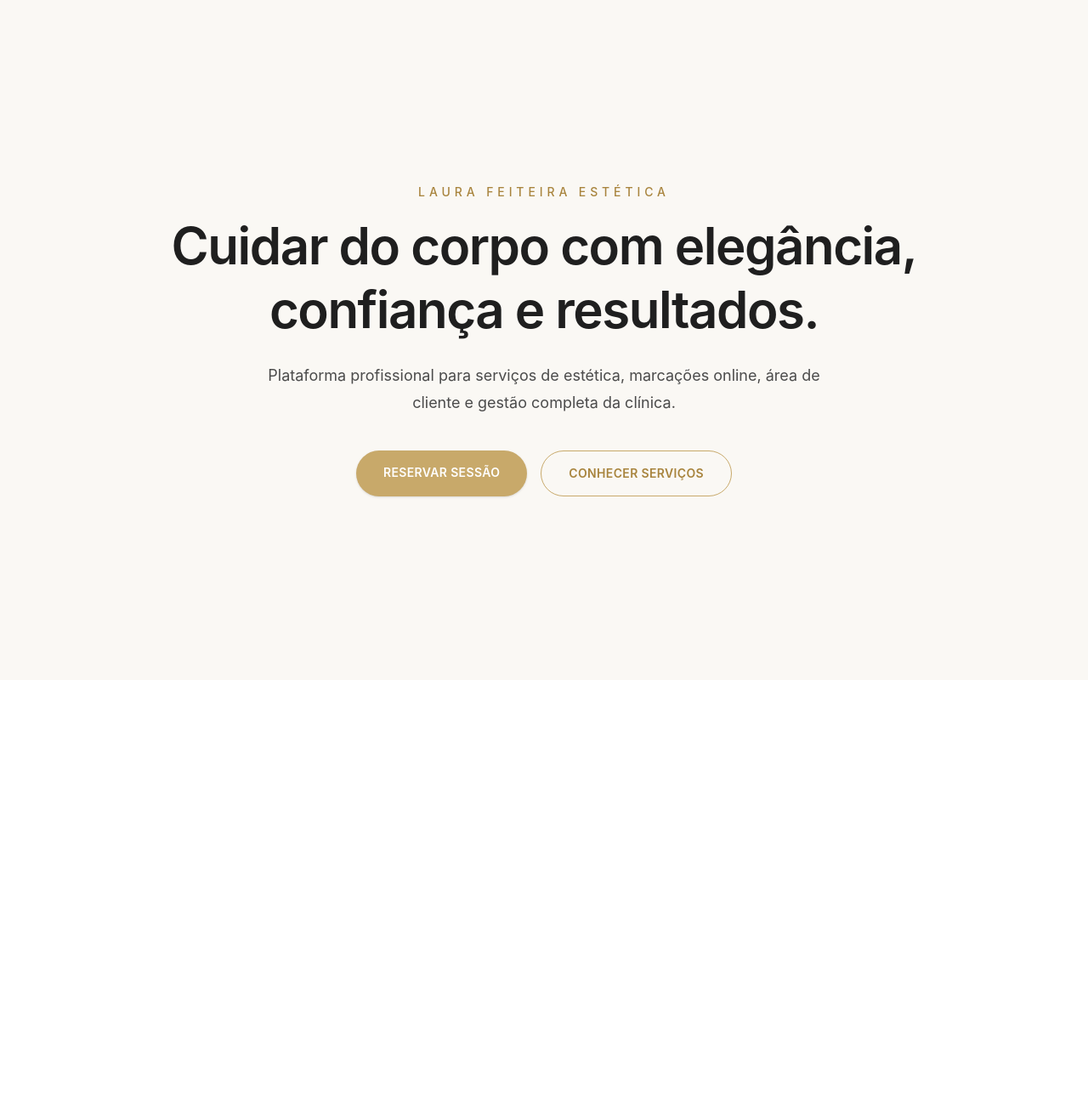
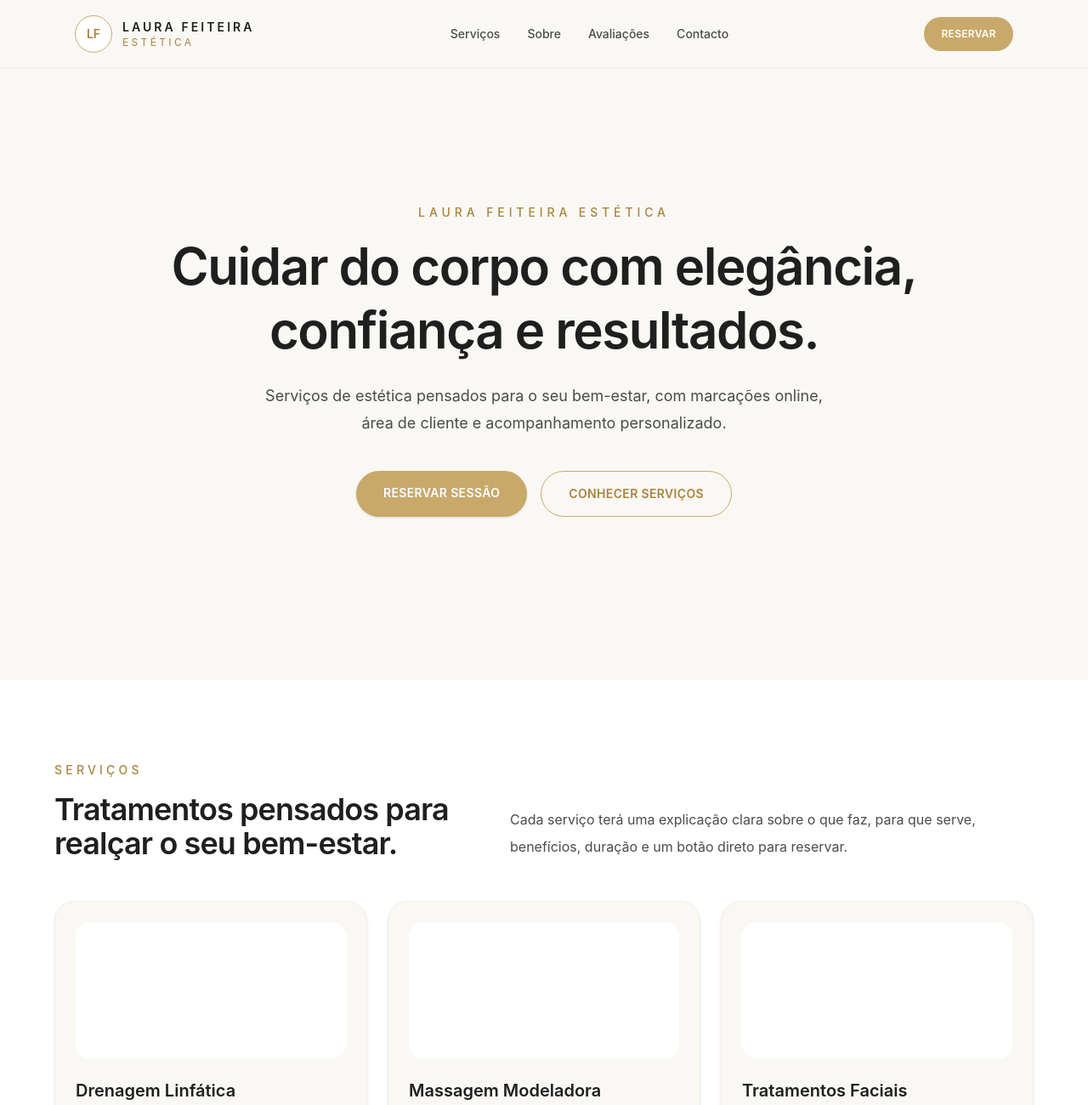
Before and after one commit to joaoloureiro-dev/laura-feiteira-aesthetics-platform, a React (Vite) app in the folder frontend/: page / in a window 1280 px wide. Shown: the top 1300 px of the page at 85% size. Before the commit the page ends 800 px from the top, so only its background shows below. Built offline with nearby package versions, Linux system fonts and the light colour scheme.

Commit message:
feat: add public layout and homepage structure

```diff
--- a/frontend/src/app/App.tsx
+++ b/frontend/src/app/App.tsx
@@ -1,36 +1,10 @@
+import { PublicLayout } from "../components/layout/PublicLayout"
+import { HomePage } from "../pages/HomePage"
+
 export function App() {
   return (
-    <main className="min-h-screen bg-brand-ivory text-brand-charcoal">
-      <section className="mx-auto flex min-h-screen max-w-6xl flex-col items-center justify-center px-6 py-20 text-center">
-        <p className="mb-4 text-sm font-medium uppercase tracking-[0.35em] text-brand-dark-gold">
-          Laura Feiteira Estética
-        </p>
-
-        <h1 className="max-w-4xl text-4xl font-semibold leading-tight tracking-tight sm:text-5xl lg:text-6xl">
-          Cuidar do corpo com elegância, confiança e resultados.
-        </h1>
-
-        <p className="mt-6 max-w-2xl text-base leading-8 text-brand-gray sm:text-lg">
-          Plataforma profissional para serviços de estética, marcações online,
-          área de cliente e gestão completa da clínica.
-        </p>
-
-        <div className="mt-10 flex flex-col gap-4 sm:flex-row">
-          <a
-            href="#services"
-            className="rounded-full bg-brand-gold px-8 py-4 text-sm font-semibold uppercase tracking-wide text-white shadow-sm transition hover:bg-brand-dark-gold"
-          >
-            Reservar sessão
-          </a>
-
-          <a
-            href="#about"
-            className="rounded-full border border-brand-gold px-8 py-4 text-sm font-semibold uppercase tracking-wide text-brand-dark-gold transition hover:bg-white"
-          >
-            Conhecer serviços
-          </a>
-        </div>
-      </section>
-    </main>
+    <PublicLayout>
+      <HomePage />
+    </PublicLayout>
   )
 }
--- /dev/null
+++ b/frontend/src/components/layout/Footer.tsx
@@ -0,0 +1,17 @@
+export function Footer() {
+    return (
+        <footer className="border-t border-brand-gold/10 bg-white">
+            <div className="mx-auto flex max-w-6xl flex-col gap-6 px-6 py-10 text-sm text-brand-gray md:flex-row md:items-center md:justify-between">
+                <div>
+                    <p className="font-semibold text-brand-charcoal">Laura Feiteira Estética</p>
+                    <p className="mt-1">Cuidado estético com elegância, confiança e bem-estar.</p>
+                </div>
+
+                <div className="flex flex-col gap-2 md:items-end">
+                    <p>© {new Date().getFullYear()} Laura Feiteira Estética.</p>
+                    <p>Todos os direitos reservados.</p>
+                </div>
+            </div>
+        </footer>
+    )
+}
--- /dev/null
+++ b/frontend/src/components/layout/Header.tsx
@@ -0,0 +1,52 @@
+export function Header() {
+    return (
+        <header className="fixed left-0 top-0 z-50 w-full border-b border-brand-gold/10 bg-brand-ivory/90 backdrop-blur-md">
+            <div className="mx-auto flex h-20 max-w-6xl items-center justify-between px-6">
+                <a href="/" className="flex items-center gap-3" aria-label="Laura Feiteira Estética">
+                    <div className="flex h-11 w-11 items-center justify-center rounded-full border border-brand-gold bg-white text-sm font-semibold text-brand-dark-gold">
+                        LF
+                    </div>
+
+                    <div className="leading-tight">
+                        <p className="text-sm font-semibold uppercase tracking-[0.22em] text-brand-charcoal">
+                            Laura Feiteira
+                        </p>
+                        <p className="text-xs uppercase tracking-[0.28em] text-brand-dark-gold">
+                            Estética
+                        </p>
+                    </div>
+                </a>
+
+                <nav className="hidden items-center gap-8 text-sm font-medium text-brand-gray md:flex">
+                    <a href="#services" className="transition hover:text-brand-dark-gold">
+                        Serviços
+                    </a>
+                    <a href="#about" className="transition hover:text-brand-dark-gold">
+                        Sobre
+                    </a>
+                    <a href="#reviews" className="transition hover:text-brand-dark-gold">
+                        Avaliações
+                    </a>
+                    <a href="#contact" className="transition hover:text-brand-dark-gold">
+                        Contacto
+                    </a>
+                </nav>
+
+                <a
+                    href="#booking"
+                    className="hidden rounded-full bg-brand-gold px-5 py-3 text-xs font-semibold uppercase tracking-wide text-white transition hover:bg-brand-dark-gold md:inline-flex"
+                >
+                    Reservar
+                </a>
+
+                <button
+                    type="button"
+                    className="inline-flex h-11 w-11 items-center justify-center rounded-full border border-brand-gold/40 text-brand-dark-gold md:hidden"
+                    aria-label="Abrir menu"
+                >
+                    <span className="block h-0.5 w-5 bg-current before:mb-1.5 before:block before:h-0.5 before:w-5 before:bg-current after:mt-1.5 after:block after:h-0.5 after:w-5 after:bg-current" />
+                </button>
+            </div>
+        </header>
+    )
+}
--- /dev/null
+++ b/frontend/src/components/layout/PublicLayout.tsx
@@ -0,0 +1,18 @@
+import type { ReactNode } from "react"
+
+import { Footer } from "./Footer"
+import { Header } from "./Header"
+
+type PublicLayoutProps = {
+    children: ReactNode
+}
+
+export function PublicLayout({ children }: PublicLayoutProps) {
+    return (
+        <div className="min-h-screen bg-brand-ivory text-brand-charcoal">
+            <Header />
+            {children}
+            <Footer />
+        </div>
+    )
+}
--- /dev/null
+++ b/frontend/src/pages/HomePage.tsx
@@ -0,0 +1,82 @@
+export function HomePage() {
+    return (
+        <main>
+            <section className="mx-auto flex min-h-screen max-w-6xl flex-col items-center justify-center px-6 pb-20 pt-32 text-center">
+                <p className="mb-4 text-sm font-medium uppercase tracking-[0.35em] text-brand-dark-gold">
+                    Laura Feiteira Estética
+                </p>
+
+                <h1 className="max-w-4xl text-4xl font-semibold leading-tight tracking-tight sm:text-5xl lg:text-6xl">
+                    Cuidar do corpo com elegância, confiança e resultados.
+                </h1>
+
+                <p className="mt-6 max-w-2xl text-base leading-8 text-brand-gray sm:text-lg">
+                    Serviços de estética pensados para o seu bem-estar, com marcações online,
+                    área de cliente e acompanhamento personalizado.
+                </p>
+
+                <div className="mt-10 flex flex-col gap-4 sm:flex-row">
+                    <a
+                        href="#booking"
+                        className="rounded-full bg-brand-gold px-8 py-4 text-sm font-semibold uppercase tracking-wide text-white shadow-sm transition hover:bg-brand-dark-gold"
+                    >
+                        Reservar sessão
+                    </a>
+
+                    <a
+                        href="#services"
+                        className="rounded-full border border-brand-gold px-8 py-4 text-sm font-semibold uppercase tracking-wide text-brand-dark-gold transition hover:bg-white"
+                    >
+                        Conhecer serviços
+                    </a>
+                </div>
+            </section>
+
+            <section id="services" className="bg-white px-6 py-24">
+                <div className="mx-auto max-w-6xl">
+                    <p className="text-sm font-medium uppercase tracking-[0.3em] text-brand-dark-gold">
+                        Serviços
+                    </p>
+
+                    <div className="mt-4 grid gap-8 lg:grid-cols-[0.9fr_1.1fr] lg:items-end">
+                        <h2 className="text-3xl font-semibold tracking-tight sm:text-4xl">
+                            Tratamentos pensados para realçar o seu bem-estar.
+                        </h2>
+
+                        <p className="text-base leading-8 text-brand-gray">
+                            Cada serviço terá uma explicação clara sobre o que faz, para que serve,
+                            benefícios, duração e um botão direto para reservar.
+                        </p>
+                    </div>
+
+                    <div className="mt-12 grid gap-6 md:grid-cols-3">
+                        {["Drenagem Linfática", "Massagem Modeladora", "Tratamentos Faciais"].map(
+                            (service) => (
+                                <article
+                                    key={service}
+                                    className="rounded-3xl border border-brand-gold/10 bg-brand-ivory p-6 shadow-sm transition hover:-translate-y-1 hover:shadow-md"
+                                >
+                                    <div className="mb-6 h-40 rounded-2xl bg-white" />
+
+                                    <h3 className="text-xl font-semibold">{service}</h3>
+
+                                    <p className="mt-3 text-sm leading-7 text-brand-gray">
+                                        Descrição breve do serviço, benefícios principais e indicação para
+                                        quem procura este tratamento.
+                                    </p>
+
+                                    <a
+                                        href="#booking"
+                                        className="mt-6 inline-flex text-sm font-semibold uppercase tracking-wide text-brand-dark-gold"
+                                    >
+                                        Reservar sessão
+                                    </a>
+                                </article>
+                            ),
+                        )}
+                    </div>
+                </div>
+            </section>
+        </main>
+    )
+}
```
